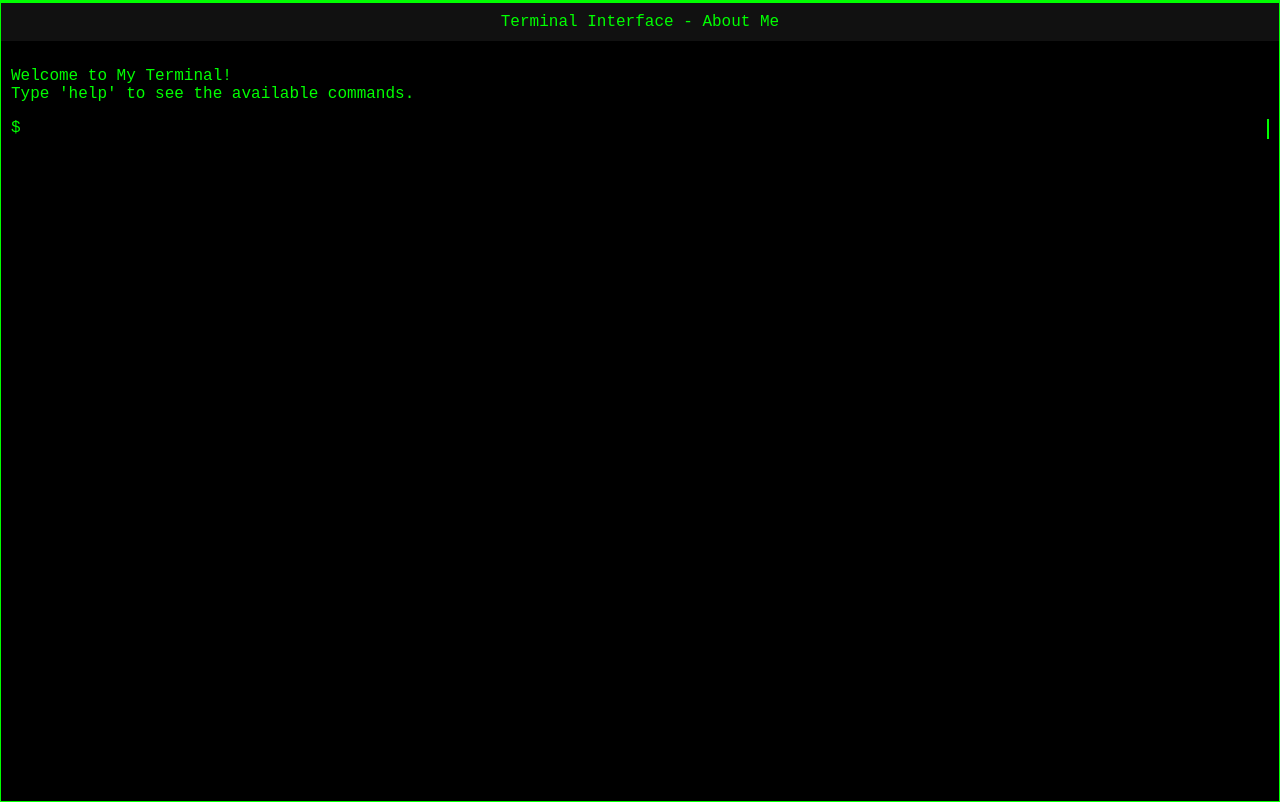
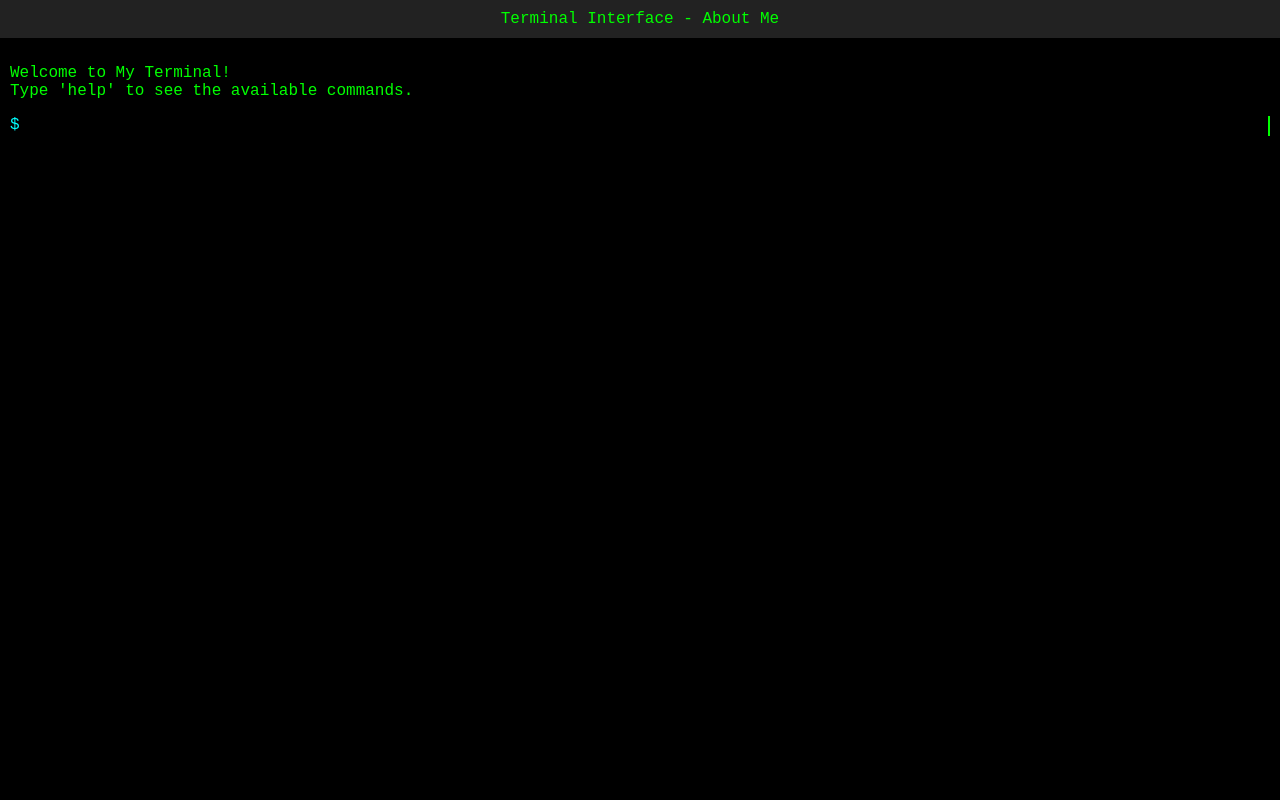
Before and after one commit to moatazabdullah/about-me, a plain HTML site: page index.html in a window 1280 px wide. Drawn offline with Linux system fonts and the light colour scheme.

Commit message:
second commit

```diff
--- a/script.js
+++ b/script.js
@@ -40,7 +40,7 @@ document.addEventListener("DOMContentLoaded", function() {
 
   function displayWhoAmI() {
     const message = document.createElement("p");
-    message.textContent = "I'm Moataz a Networking and Telecommunication Engineer and a cybersecurity enthusiast driven by a deep passion for the field. Constantly seeking to develop my skills and knowledge, I am dedicated to staying updated with the latest trends and advancements in cybersecurity. My expertise lies in penetration testing, where I specialize in conducting thorough assessments of systems and networks to identify vulnerabilities. Additionally, I have proficiency in web application pentesting, ensuring the security of online platforms. Programming languages such as C++ and Python are my tools of choice, allowing me to develop effective and efficient solutions. With a relentless drive for improvement, I am committed to making a positive impact in the realm of cybersecurity.";
+    message.textContent = "I'm Moataz a Networking and Telecommunication Engineer and   a cybersecurity enthusiast driven by a deep passion for the field. Constantly seeking to develop my skills and knowledge, I am dedicated to staying updated with the latest trends and advancements in cybersecurity. My expertise lies in penetration testing, where I specialize in conducting thorough assessments of systems and networks to identify vulnerabilities. Additionally, I have proficiency in web application pentesting, ensuring the security of online platforms. Programming languages such as C++ and Python are my tools of choice, allowing me to develop effective and efficient solutions. With a relentless drive for improvement, I am committed to making a positive impact in the realm of cybersecurity.";
     outputDiv.appendChild(message);
   }
 
--- a/styles.css
+++ b/styles.css
@@ -15,12 +15,10 @@ body, html {
 
 .terminal-header {
   padding: 10px;
-  background-color: #000;
+  background-color: #222;
   justify-content: center;
   align-items: center;
   text-align: center;
-  border-top: 2px solid #0F0;
-  border-bottom: 2px solid #0F0;
 }
 
 .terminal-body {
@@ -28,8 +26,7 @@ body, html {
   padding: 10px;
   overflow-y: scroll;
   scrollbar-width: thin;
-  scrollbar-color: #0F0 #000;
-  background-color: #000;
+  scrollbar-color: #0F0 #222;
 }
 
 #terminal-output {
@@ -38,12 +35,10 @@ body, html {
 
 .terminal-input {
   display: flex;
-  margin-top: 10px;
 }
 
 .terminal-prompt {
-  color: #0F0;
-  margin-right: 5px;
+  color: #0FF;
 }
 
 #command-line {
@@ -84,50 +79,9 @@ body, html {
 }
 
 .terminal-body::-webkit-scrollbar-track {
-  background-color: #000;
+  background-color: #222;
 }
 
 .terminal-body::-webkit-scrollbar-thumb {
   background-color: #0F0;
 }
-
-/* Mr. Robot Style */
-body {
-  background-color: #222;
-}
-
-.terminal {
-  border: 1px solid #0F0;
-  box-shadow: 0 0 20px rgba(0, 255, 0, 0.3);
-}
-
-.terminal-header {
-  background-color: #111;
-  border-bottom: none;
-}
-
-.terminal-prompt {
-  color: #0F0;
-}
-
-#cursor {
-  background-color: #0F0;
-}
-
-.terminal-body {
-  background-color: #000;
-}
-
-#terminal-output p {
-  margin-bottom: 5px;
-  line-height: 1.2;
-}
-
-#terminal-output a {
-  color: #0F0;
-  text-decoration: none;
-}
-
-#terminal-output a:hover {
-  text-decoration: underline;
-}
```
Also changed, not shown: index.html (+2 -2 lines).
